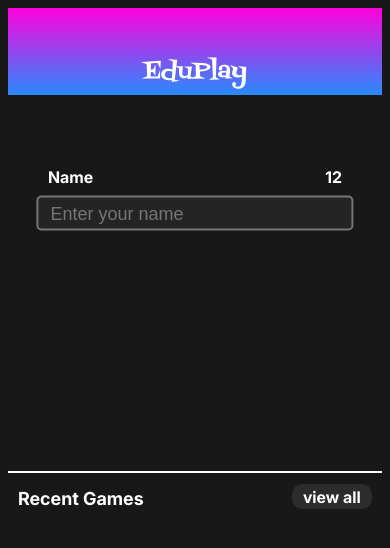
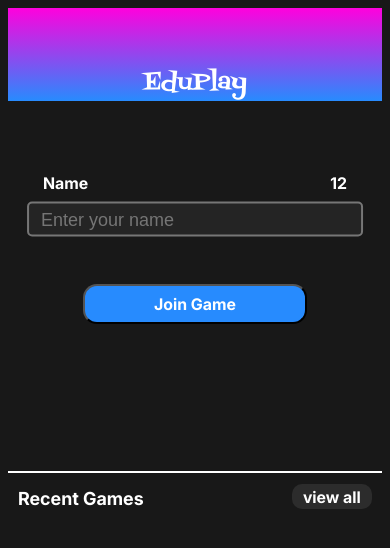
Before and after one commit to NovaNationOrg/EduPlay-React-Version, a React (Vite) app: page / in a window 390 px wide. Shown: the top 548 px of the page. Built offline with nearby package versions, Linux system fonts and the light colour scheme.

Commit message:
Landing Page implementation completion

```diff
--- a/package.json
+++ b/package.json
@@ -4,7 +4,7 @@
   "version": "0.0.0",
   "type": "module",
   "scripts": {
-    "dev": "vite",
+    "dev": "vite --host",
     "build": "tsc -b && vite build",
     "lint": "eslint .",
     "preview": "vite preview"
@@ -15,12 +15,14 @@
     "qr-scanner": "^1.4.2",
     "react": "^19.0.0",
     "react-dom": "^19.0.0",
+    "react-router-bootstrap": "^0.26.3",
     "react-router-dom": "^7.2.0"
   },
   "devDependencies": {
     "@eslint/js": "^9.19.0",
     "@types/react": "^19.0.8",
     "@types/react-dom": "^19.0.3",
+    "@types/react-router-bootstrap": "^0.26.6",
     "@vitejs/plugin-react": "^4.3.4",
     "eslint": "^9.19.0",
     "eslint-plugin-react-hooks": "^5.0.0",
--- a/src/App.tsx
+++ b/src/App.tsx
@@ -2,15 +2,28 @@ import { useState } from 'react'
 import './App.css'
 import Home from './components/main-header'
 import  LandingPage  from './pages/landing-page'
+import { BrowserRouter, Outlet, Routes, Route } from 'react-router-dom'
 
 
 
 function App() {
-  const [count, setCount] = useState(0)
 
   return (
     <>
-      <LandingPage />
+
+      <BrowserRouter>
+        <Routes>
+          <Route path = "/" >
+            <Route index element={<LandingPage/>}/>
+            <Route path = "header" element={<Home headerText={'Yes'} />}/>
+          </Route>
+        </Routes>
+      </BrowserRouter>
+
+      <Outlet />
+
+
+
     </>
   )
 }
--- a/src/pages/landing-page.tsx
+++ b/src/pages/landing-page.tsx
@@ -1,5 +1,6 @@
 import { useState } from "react"
-import Home from "../components/main-header"
+import Header from "../components/main-header"
+import { Link } from "react-router-dom";
 
 
 
@@ -16,13 +17,16 @@ export default function LandingPage () {
             <div className="panel">
                 <div className="top-segment">
                     <div className="landing-body">
-                        <Home headerText="EduPlay"></Home>
+                        <Header headerText="EduPlay"></Header>
                         <div className="formArea">
                             <div className="textbox-heading">
                                 <div className="name-label"><p>Name</p></div>
                                 <div className="character-countdown"><p>{12 - textState.length}</p></div>
                             </div>
-                            <input type="text" placeholder="Enter your name" className="join-textbox" onChange={handleInput} maxLength={12}></input>
+
+                                <input type="text" placeholder="Enter your name" className="join-textbox" onChange={handleInput} maxLength={12}></input>
+                                <Link className="join-area" to={"/header"}><button className="join-button">Join Game</button></Link>
+
                         </div>
                     </div>
                 </div>
--- a/src/styles/landing-page.css
+++ b/src/styles/landing-page.css
@@ -22,9 +22,9 @@ and (max-device-width: 1000px)
         margin-right: 0;
         margin-bottom: 0;
         margin-left: 0;
-        padding-top: 12%;
+        padding-top: 15%;
         padding-right: 0;
-        padding-bottom: 5px;
+        padding-bottom: 0px;
         padding-left: 0;
         text-align: center;
     }
@@ -90,11 +90,10 @@ and (max-device-width: 1000px)
         color: rgb(163, 163, 163);
         margin-top: 22px;
         position: absolute;
-        max-width: 80%;
         margin-left: auto;
         margin-right: auto;
         margin-top: 5px;
-        width: 90vh;
+        width: 85%;
         left: 50%;
         transform: translate(-50%, -50%);
 
@@ -104,7 +103,7 @@ and (max-device-width: 1000px)
         display: inline-flex;
         flex:1;
         margin-bottom: 5px;
-        margin-left: 40px;
+        margin-left: 35px;
 
 
     }
@@ -112,7 +111,7 @@ and (max-device-width: 1000px)
     .character-countdown{
         display: inline-flex;
         flex:1;
-        margin-left: 59%;
+        margin-left: 63%;
         margin-bottom: 5px;
     }
     .textbox-heading{
@@ -120,4 +119,30 @@ and (max-device-width: 1000px)
         flex: row;
     }
 
+    .join-button {
+        margin-top: 70px;
+        font-size: 16px;
+        font-family: InterBold;
+        color: rgb(255, 255, 255);
+        margin-left: 0;
+        width: 100%;
+        padding: 8px 30%;
+        margin-left:auto;
+        margin-right:auto;
+        display: block;
+        border-radius: 14px;
+        background-color: rgb(39, 139, 254);
+    }
+
+    .join-area {
+        margin-top: 50px;
+        margin-left: 0;
+        align-self: center;
+        width: 60%;
+        margin-left:auto;
+        margin-right:auto;
+        display: block;
+        text-decoration: none;
+    }
+
 }
```
Also changed, not shown: src/components/QrReader.tsx (+87 -86 lines), 1 other file (tests, documents, lock files or other folders).
